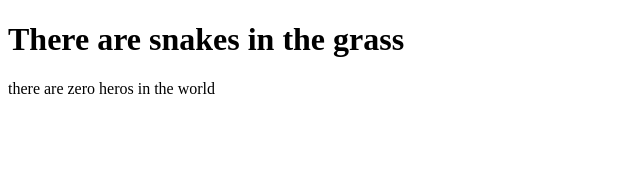
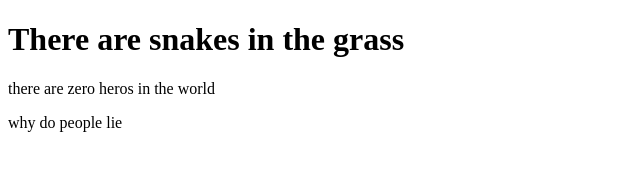
Before and after one commit to trevor36-sketch/Darkest-, a plain HTML site: page index.html in a window 1280 px wide. Shown: the whole page, without its empty margins (0-640 px from the left). Drawn offline with Linux system fonts and the light colour scheme.

Commit message:
modified index.html
description

```diff
--- a/index.html
+++ b/index.html
@@ -9,6 +9,7 @@
  <main>
     <h1>There are snakes in the grass</h1>
     <p>there are zero heros in the world</p>
+    <p>why do people lie</p>
  </main>
 </body>
 </html>
```
